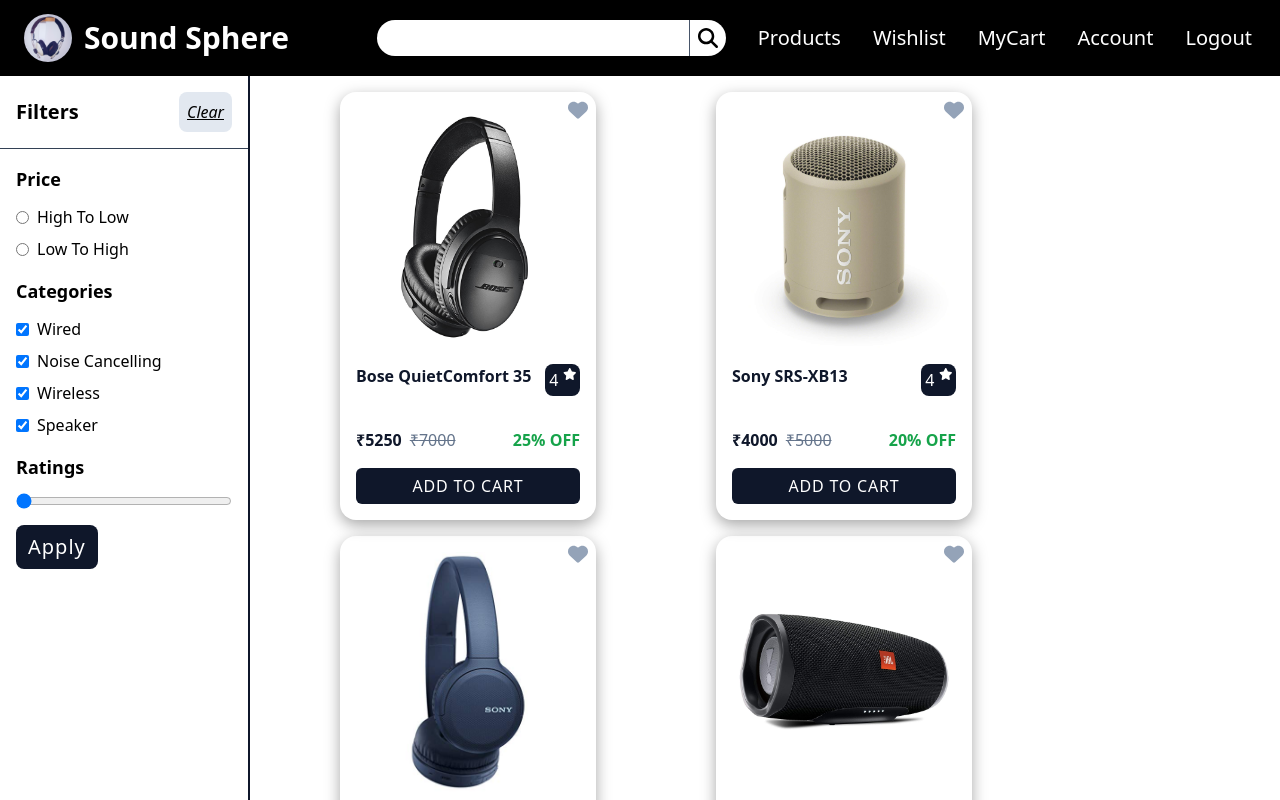
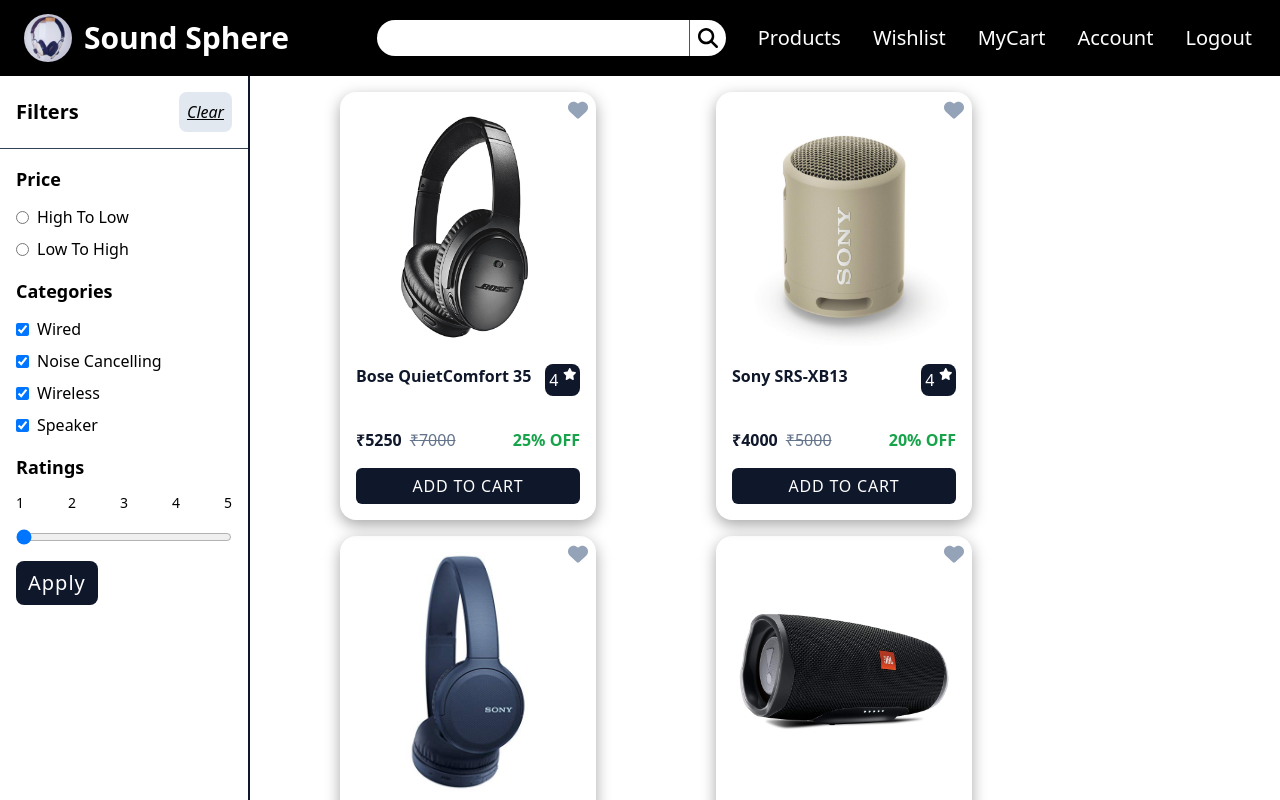
Before and after one commit to Aayush259/E-Commerce, a React (Vite) app: page /products in a window 1280 px wide. Shown: the top 800 px of the page. Built offline with nearby package versions, Linux system fonts and the light colour scheme.

Commit message:
Added numbers above range input

```diff
--- a/src/components/products/FilterSection.jsx
+++ b/src/components/products/FilterSection.jsx
@@ -90,7 +90,7 @@
                         </label>
 
                         <label htmlFor="lowToHigh" className="flex flex-row items-center justify-start gap-2 cursor-pointer">
-                        <input
+                            <input
                                 type="radio"
                                 name="priceFilter"
                                 id="lowToHigh"
@@ -119,7 +119,7 @@
                         </label>
 
                         <label htmlFor="noiseCancelling" className="flex flex-row items-center justify-start gap-2 cursor-pointer">
-                        <input
+                            <input
                                 type="checkbox"
                                 name="category"
                                 id="noiseCancelling"
@@ -129,7 +129,7 @@
                         </label>
 
                         <label htmlFor="wireless" className="flex flex-row items-center justify-start gap-2 cursor-pointer">
-                        <input
+                            <input
                                 type="checkbox"
                                 name="category"
                                 id="wireless"
@@ -139,7 +139,7 @@
                         </label>
 
                         <label htmlFor="speaker" className="flex flex-row items-center justify-start gap-2 cursor-pointer">
-                        <input
+                            <input
                                 type="checkbox"
                                 name="category"
                                 id="speaker"
@@ -158,6 +158,11 @@
                     </p>
 
                     <div className="flex flex-col gap-2 mt-3">
+                        <div className="flex justify-between mb-2">
+                            {[1, 2, 3, 4, 5].map(rating => (
+                                <span key={rating} className="text-sm font-medium">{rating}</span>
+                            ))}
+                        </div>
                         <label htmlFor="rating" className="flex flex-row items-center justify-start gap-2 cursor-pointer">
                             <input
                                 type="range"
@@ -178,7 +183,7 @@
                 <button
                     type="submit"
                     className="block bg-slate-900 text-white px-3 py-2 rounded-lg ml-4 text-xl tracking-wider"
-                    onChange={applyFilters}
+                    onClick={applyFilters}
                 >
                     Apply
                 </button>
```
